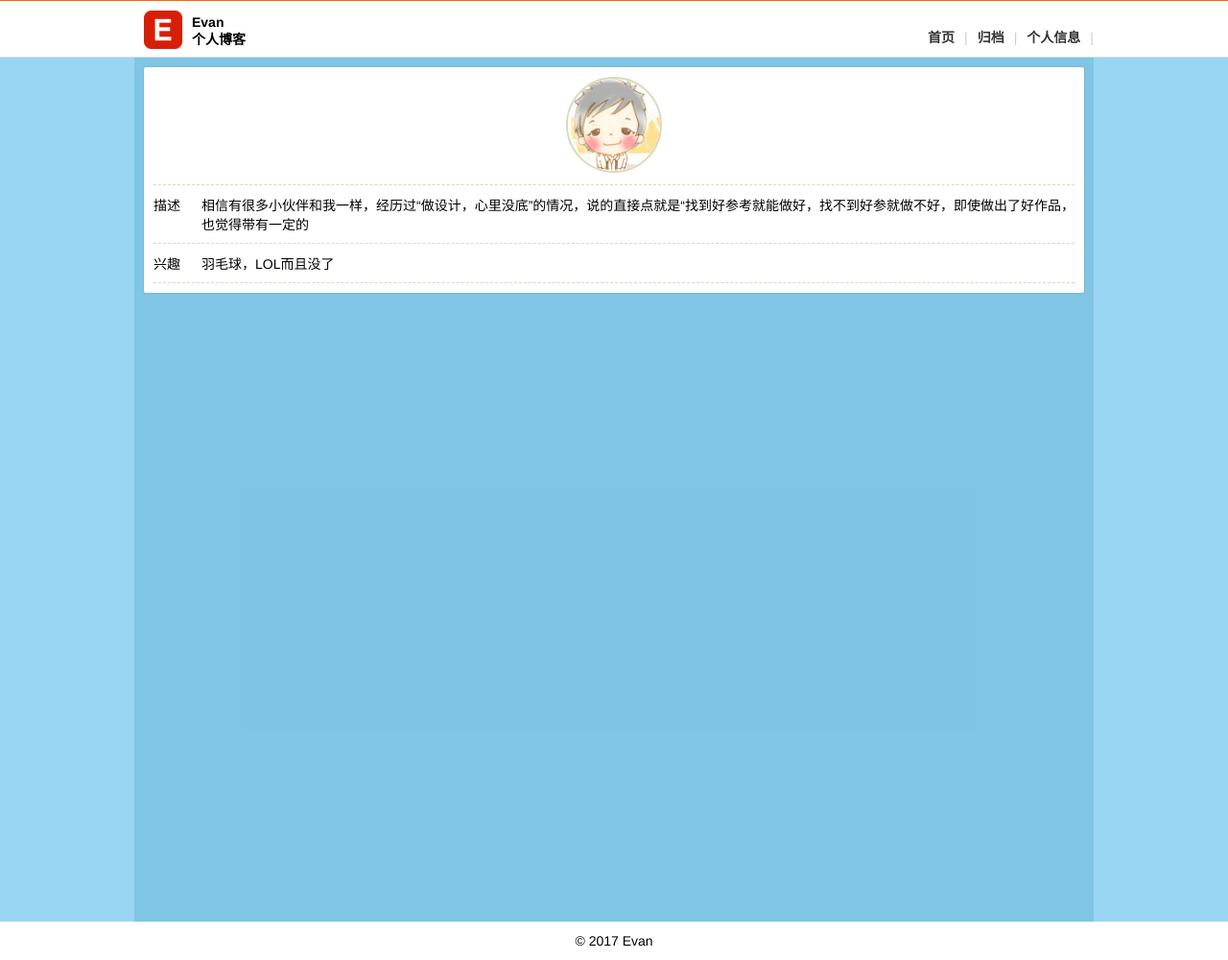
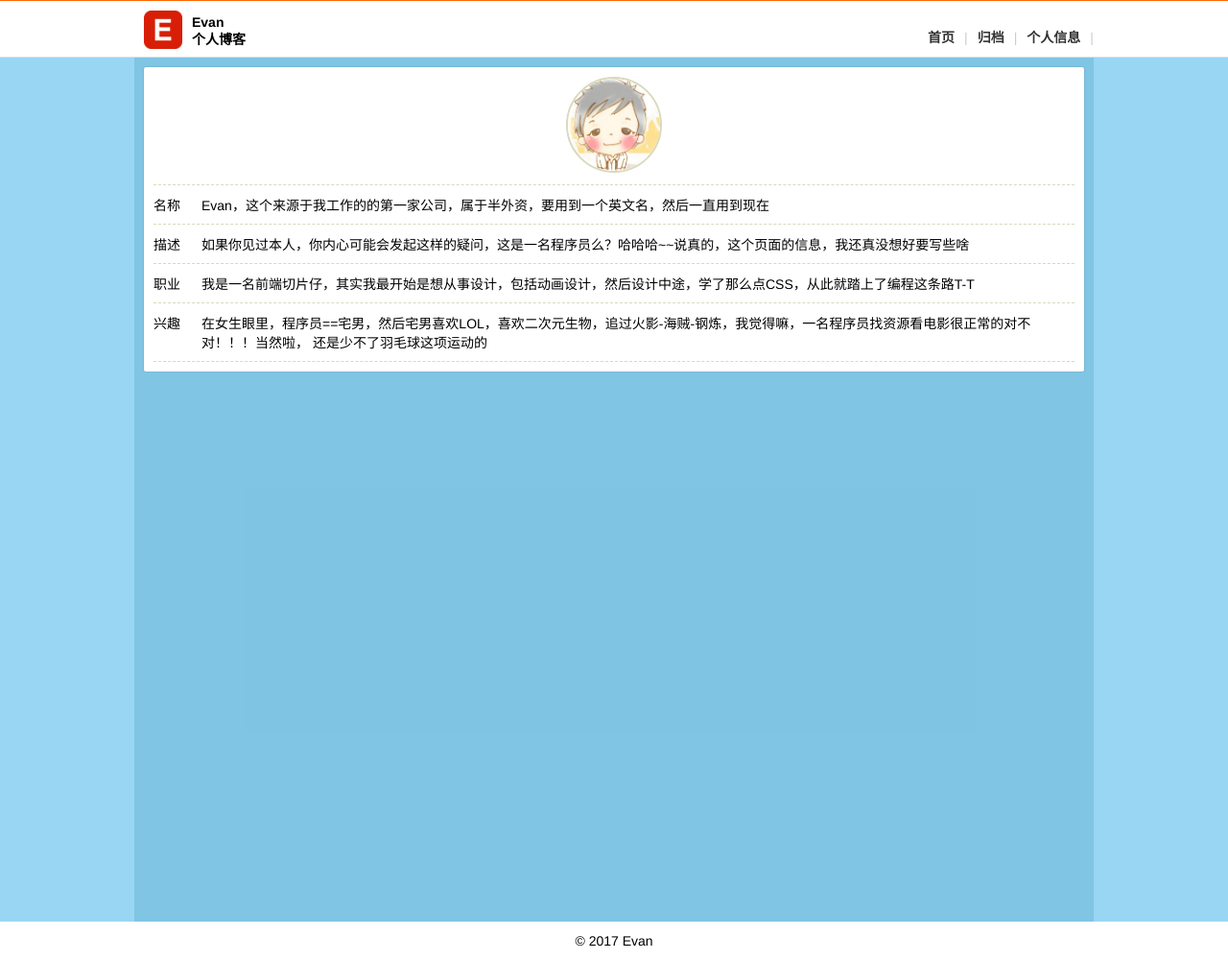
Before and after one commit to bnuephjx/bnuephjx.github.io, a Jekyll site: the page built from about/index.html, in a window 1280 px wide. Shown: the whole page at 96% size. Built offline with Jekyll 4.4.1, drawn with Linux system fonts in a browser that asks for light colours.

Commit message:
关于页面

```diff
--- a/_includes/_views/about.html
+++ b/_includes/_views/about.html
@@ -7,12 +7,20 @@
 		</div>
 		<ul class="describeBox">
 			<li class="clearfix">
+				<div class="describe">名称</div>
+				<div class="describeInfo">Evan，这个来源于我工作的的第一家公司，属于半外资，要用到一个英文名，然后一直用到现在</div>
+			</li>
+			<li class="clearfix">
 				<div class="describe">描述</div>
-				<div class="describeInfo">相信有很多小伙伴和我一样，经历过“做设计，心里没底”的情况，说的直接点就是“找到好参考就能做好，找不到好参就做不好，即使做出了好作品，也觉得带有一定的</div>
+				<div class="describeInfo">如果你见过本人，你内心可能会发起这样的疑问，这是一名程序员么？哈哈哈~~说真的，这个页面的信息，我还真没想好要写些啥</div>
+			</li>
+			<li class="clearfix">
+				<div class="describe">职业</div>
+				<div class="describeInfo">我是一名前端切片仔，其实我最开始是想从事设计，包括动画设计，然后设计中途，学了那么点CSS，从此就踏上了编程这条路T-T</div>
 			</li>
 			<li class="clearfix">
 				<div class="describe">兴趣</div>
-				<div class="describeInfo">羽毛球，LOL而且没了</div>
+				<div class="describeInfo">在女生眼里，程序员==宅男，然后宅男喜欢LOL，喜欢二次元生物，追过火影-海贼-钢炼，我觉得嘛，一名程序员找资源看电影很正常的对不对！！！当然啦， 还是少不了羽毛球这项运动的</div>
 			</li>
 		</ul>
 	</div>
```
